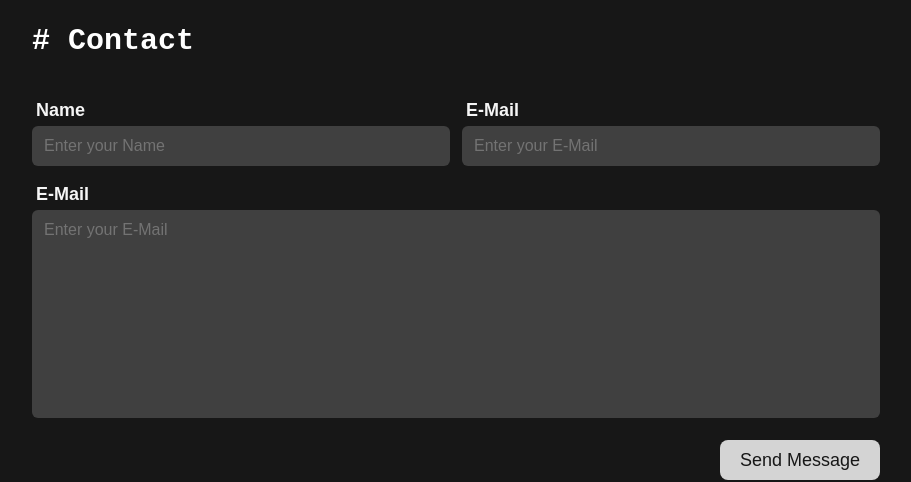
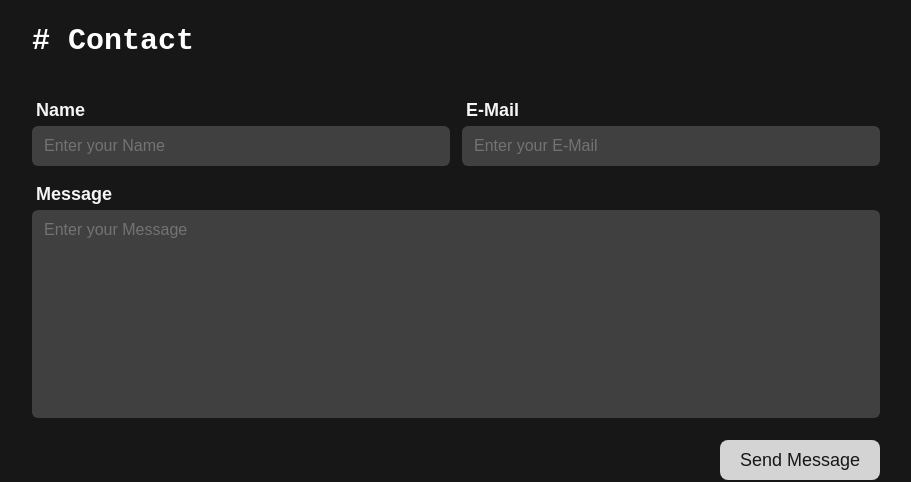
Before and after one commit to LucasOe/portfolio, a React (Vite) app: page / in a window 1280 px wide. Shown: the part 3554-4036 px from the top of the page, without its empty margins (184-1095 px from the left). Built offline with nearby package versions, Linux system fonts and the light colour scheme; what tailwindcss-3d would draw is missing.

Commit message:
Fix Message text

```diff
--- a/src/components/Contact/Contact.tsx
+++ b/src/components/Contact/Contact.tsx
@@ -16,7 +16,7 @@ export default function Contact({ className }: React.HTMLAttributes<HTMLDivEleme
 					<ContactInput text="Name" name="name" type="text" />
 					<ContactInput text="E-Mail" name="email" type="email" />
 				</div>
-				<ContactTextarea text="E-Mail" name="message" rows={8} />
+				<ContactTextarea text="Message" name="message" rows={8} />
 				<button type="submit" className="focus button self-end">
 					Send Message
 				</button>
```
